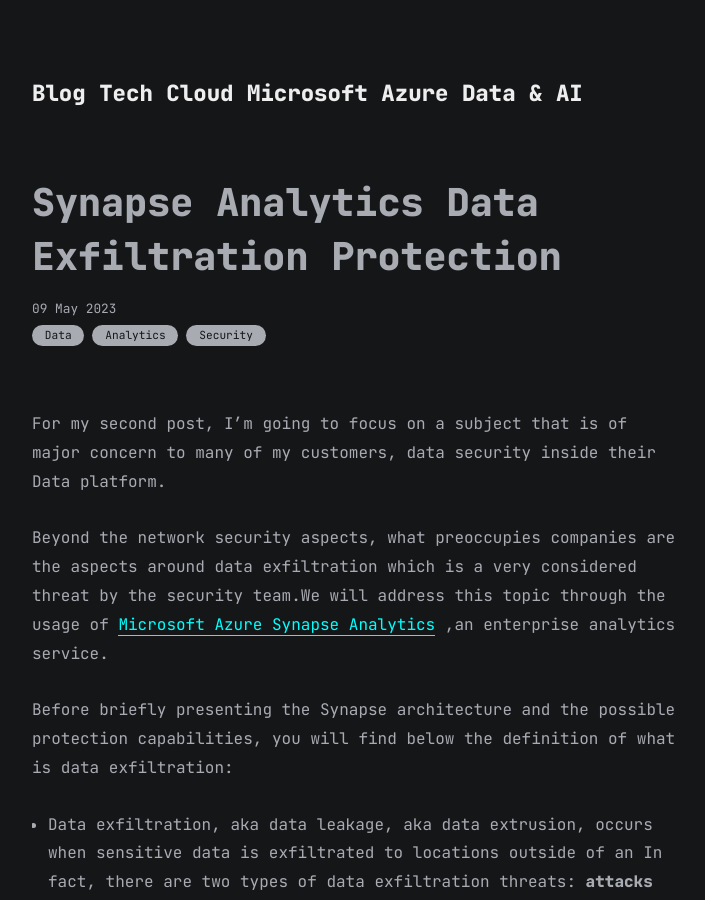
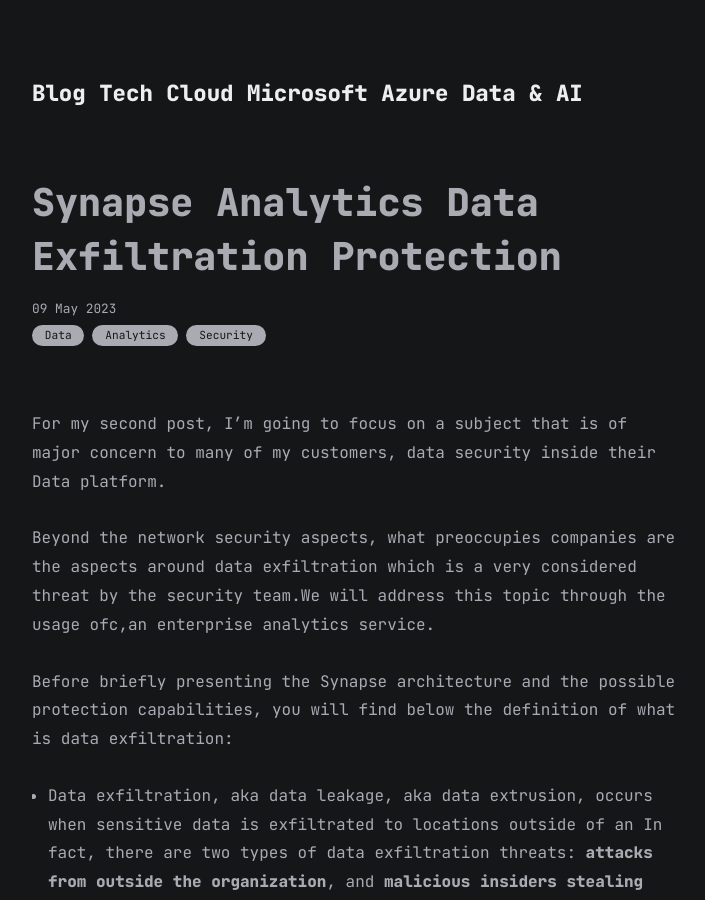
Before and after one commit to marc-hadjeje/marc-hadjeje.github.io, a Jekyll site: the page built from all_collections/_posts/2021-11-04-Synapse Analytics DEP.md, in a window 1280 px wide and 900 px high. Shown: the whole window, without its empty margins (283-988 px from the left). Built offline with Jekyll 4.4.1, drawn with Linux system fonts in a browser that asks for light colours; some of the changed text lies outside the part shown.

Commit message:
Update 2021-11-04-Synapse Analytics DEP.md

```diff
--- a/all_collections/_posts/2021-11-04-Synapse Analytics DEP.md
+++ b/all_collections/_posts/2021-11-04-Synapse Analytics DEP.md
@@ -6,7 +6,7 @@ categories: ["Data", "Analytics", "Security"]
 ---
 For my second post, I'm going to focus on a subject that is of major concern to many of my customers, data security inside their Data platform.
 
-Beyond the network security aspects, what preoccupies companies are the aspects around data exfiltration which is a very considered threat by the security team.We will address this topic through the usage of [Microsoft Azure Synapse Analytics](https://azure.microsoft.com/en-us/products/synapse-analytics/){:target="_blank"} ,an enterprise analytics service.
+Beyond the network security aspects, what preoccupies companies are the aspects around data exfiltration which is a very considered threat by the security team.We will address this topic through the usage ofc,an enterprise analytics service.
 
 Before briefly presenting the Synapse architecture and the possible protection capabilities, you will find below the definition of what is data exfiltration:
 - Data exfiltration, aka data leakage, aka data extrusion, occurs when sensitive data is exfiltrated to locations outside of an
@@ -35,7 +35,7 @@ In order to secure your storage account, which must have public access so that S
 The diagrams below show some possible scenarios for data exfiltration, and we'll look at how we can respond next.
 ![Synapse Architecture](https://github.com/marc-hadjeje/marc-hadjeje.github.io/blob/main/assets/images/DEP1.jpg?raw=true)
 ![Synapse Architecture](https://github.com/marc-hadjeje/marc-hadjeje.github.io/blob/main/assets/images/DEP1.jpg?raw=true)
-To tackle these data exfiltration scenarios, there is a feature [Data Exfiltration Protection]([https://azure.microsoft.com/en-us/products/synapse-analytics/](https://learn.microsoft.com/en-us/azure/synapse-analytics/security/workspace-data-exfiltration-protection) that enables additional restrictions on the ability of Azure Synapse Analytics to connect to other services – enabling you to further secure your Azure Synapse Analytics deployment. There are a couple of key things to know about DEP:
+To tackle these data exfiltration scenarios, there is a feature  [Data Exfiltration Protection](https://azure.microsoft.com/en-us/products/synapse-analytics/){:target="_blank"} that enables additional restrictions on the ability of Azure Synapse Analytics to connect to other services – enabling you to further secure your Azure Synapse Analytics deployment. There are a couple of key things to know about DEP:
 - DEP can only be enabled at Azure Synapse Analytics workspace creation and cannot be disabled at a later point. If you want to disable DEP, you will have to create a new Azure Synapse Analytics workspace and migrate all artifacts.
 
 - DEP enables you to limit the communication from Azure Synapse Analytics. By requiring connections to other services to use managed private endpoints and to approved Azure AD tenants.
```
